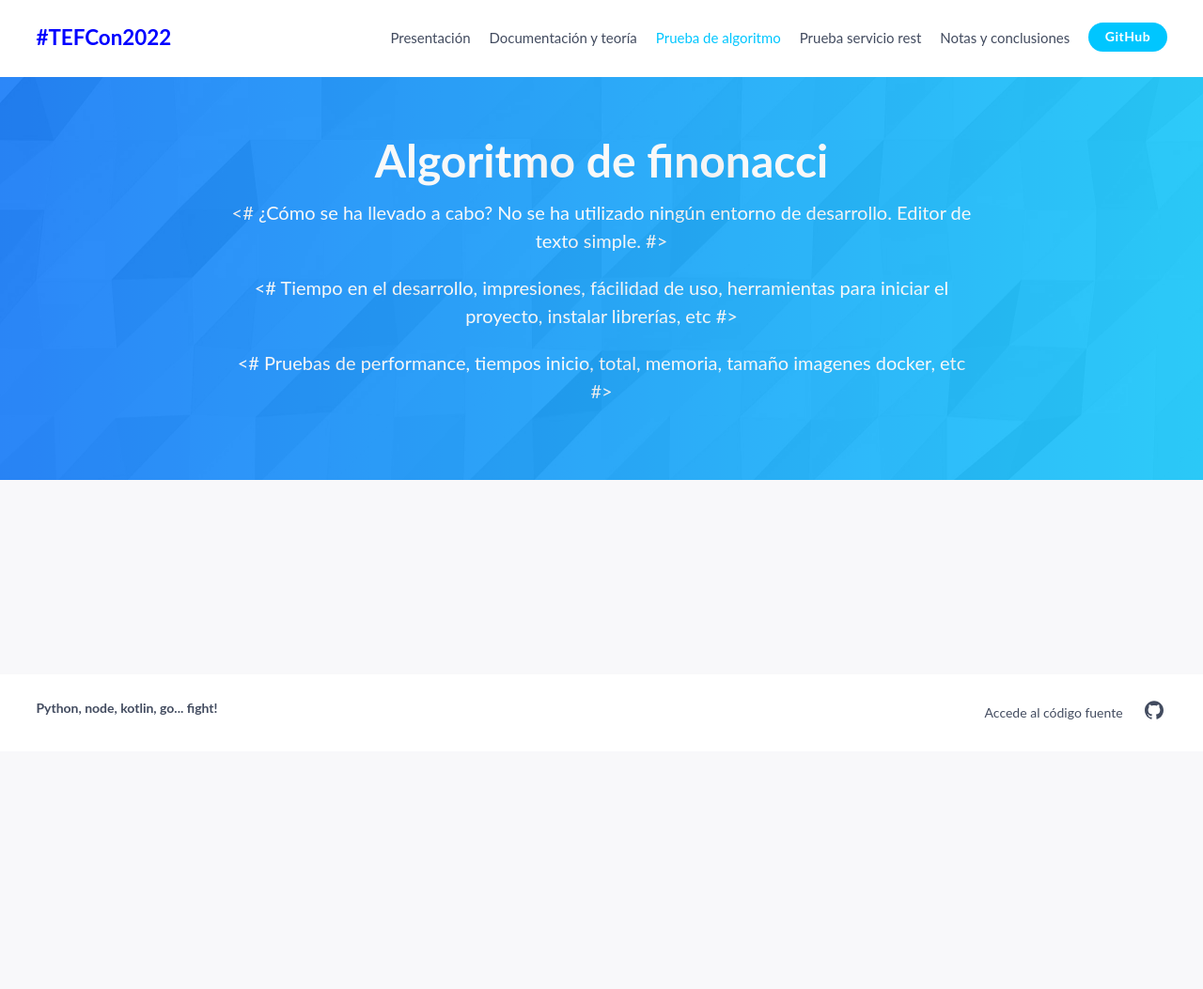
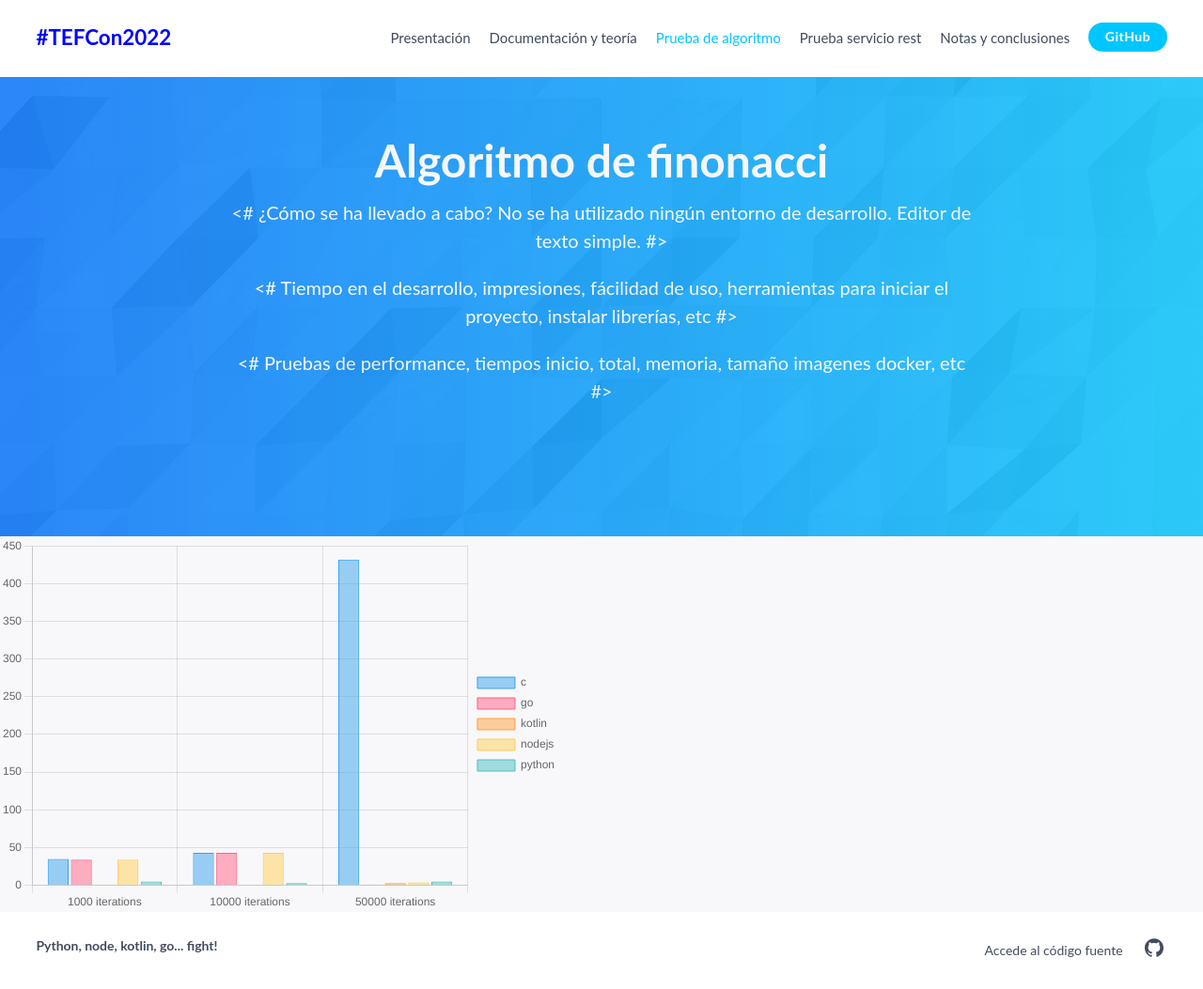
Before and after one commit to xhermosilla/tefcon_2022, a plain HTML site: page docs/prueba_algoritmo.html in a window 1280 px wide. Shown: the whole page at 94% size. Before the commit the page ends 800 px from the top, so only its background shows below. Drawn offline with nearby package versions, Linux system fonts and the light colour scheme.

Commit message:
feat: bar chart

```diff
--- a/docs/prueba_algoritmo.html
+++ b/docs/prueba_algoritmo.html
@@ -43,7 +43,8 @@
                                     <a href="./notas_y_conclusiones.html">Notas y conclusiones</a>
                                 </li>
                                 <li class="menu-item menu-button">
-                  <a href="https://github.com/xhermosilla/tefcon_2022" target="_blank" class="button">GitHub</a>
+                                    <a href="https://github.com/xhermosilla/tefcon_2022" target="_blank"
+                                        class="button">GitHub</a>
                                 </li>
                             </ul>
                         </div>
@@ -54,6 +55,7 @@
         </header>
 
         <main id="content" class="site-content">
+
             <section id="hero" class="block block-hero has-gradient outer">
                 <div class="bg-img" style="background-image: url(./public/images/bg_1.jpg)"></div>
                 <div class="inner-md">
@@ -62,19 +64,24 @@
                     </div>
                     <div class="block-content">
                         <p>
-              <# ¿Cómo se ha llevado a cabo? No se ha utilizado ningún entorno de desarrollo. Editor de texto simple. #>
+                            <# ¿Cómo se ha llevado a cabo? No se ha utilizado ningún entorno de desarrollo. Editor de
+                                texto simple. #>
                         </p>
                         <p>
-              <# Tiempo en el desarrollo, impresiones, fácilidad de uso, herramientas para iniciar el proyecto, instalar librerías, etc #>
+                            <# Tiempo en el desarrollo, impresiones, fácilidad de uso, herramientas para iniciar el
+                                proyecto, instalar librerías, etc #>
                         </p>
                         <p>
                             <# Pruebas de performance, tiempos inicio, total, memoria, tamaño imagenes docker, etc #>
                         </p>
+
                     </div>
                 </div>
             </section>
 
-
+            <section>
+                <canvas id="chart-times" style="max-width: 600px; max-height: 400px;"></canvas>
+            </section>
 
         </main>
 
@@ -104,6 +111,35 @@
 
     </div>
 
+    <script src="https://cdn.jsdelivr.net/npm/chart.js"></script>
+
+    <script>
+        const labels = ['1000 iterations', '10000 iterations', '50000 iterations'];
+        const ctx = document.getElementById('chart-times');
+
+        new Chart(ctx, {
+            type: 'bar',
+            data: {
+                labels,
+                datasets: [
+                    { label: 'c', data: [35, 43, 432], borderWidth: 1 },
+                    { label: 'go', data: [34, 43, 1], borderWidth: 1 },
+                    { label: 'kotlin', data: [1, 0, 3], borderWidth: 1 },
+                    { label: 'nodejs', data: [34, 43, 4], borderWidth: 1 },
+                    { label: 'python', data: [5, 3, 5], borderWidth: 1 }
+                ]
+            },
+            options: {
+                scales: {
+                    y: {
+                        beginAtZero: true
+                    }
+                },
+                plugins: { legend: { position: 'right' } }
+            }
+        });
+    </script>
+
 </body>
 
 </html>
```
Lines whose indentation alone changed are shown as unchanged.
